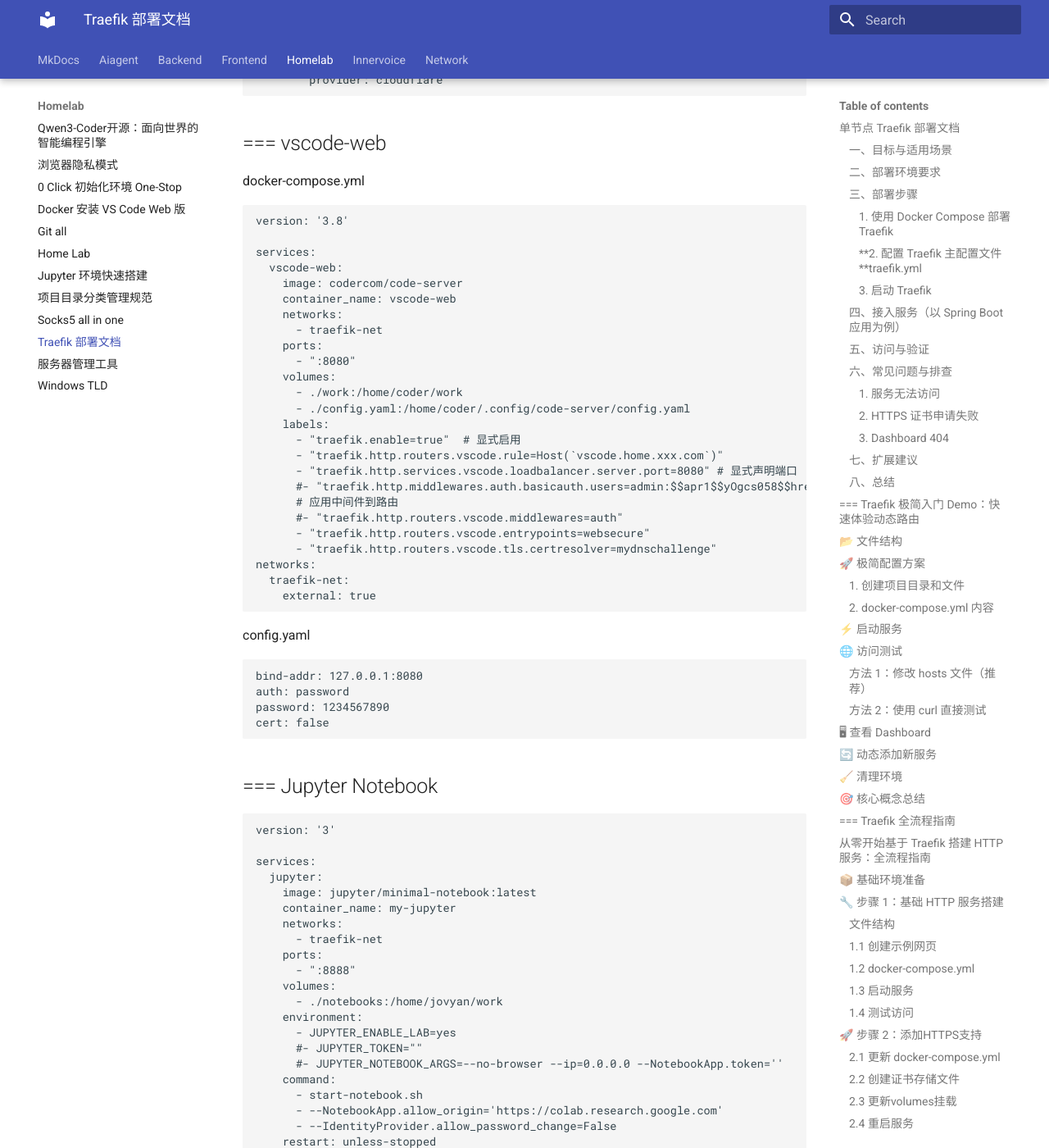
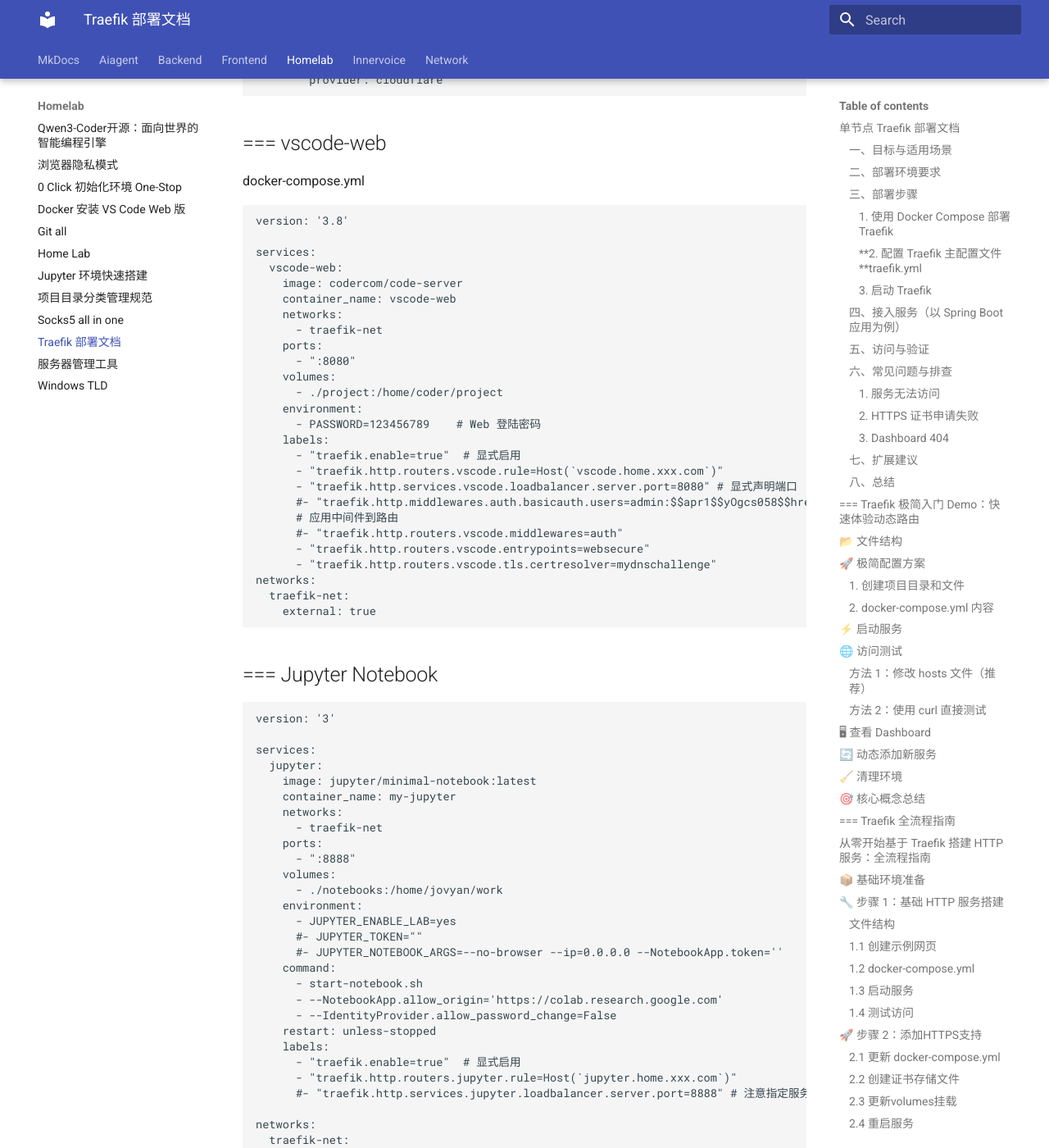
Before and after one commit to seccmd/pydeep, an MkDocs documentation site: the page built from docs/homelab/traefik-guide.md, in a window 1280 px wide and 1400 px high, scrolled down 15782 px. Shown: the whole window at 82% size. Built offline with MkDocs 1.6.1 and Material for MkDocs 9.7.7, drawn with Linux system fonts in a browser that asks for light colours.

Commit message:
Update traefik-guide.md

````diff
--- a/docs/homelab/traefik-guide.md
+++ b/docs/homelab/traefik-guide.md
@@ -757,8 +757,9 @@
     ports:
       - ":8080"
     volumes:
-      - ./work:/home/coder/work
-      - ./config.yaml:/home/coder/.config/code-server/config.yaml
+      - ./project:/home/coder/project
+    environment:
+      - PASSWORD=123456789    # Web 登陆密码
     labels:
       - "traefik.enable=true"  # 显式启用
       - "traefik.http.routers.vscode.rule=Host(`vscode.home.xxx.com`)"
@@ -771,15 +772,6 @@
 networks:
   traefik-net:
     external: true
-```
-
-config.yaml
-
-```yaml
-bind-addr: 127.0.0.1:8080
-auth: password
-password: 1234567890
-cert: false
 ```
 
 ## === Jupyter Notebook
````
